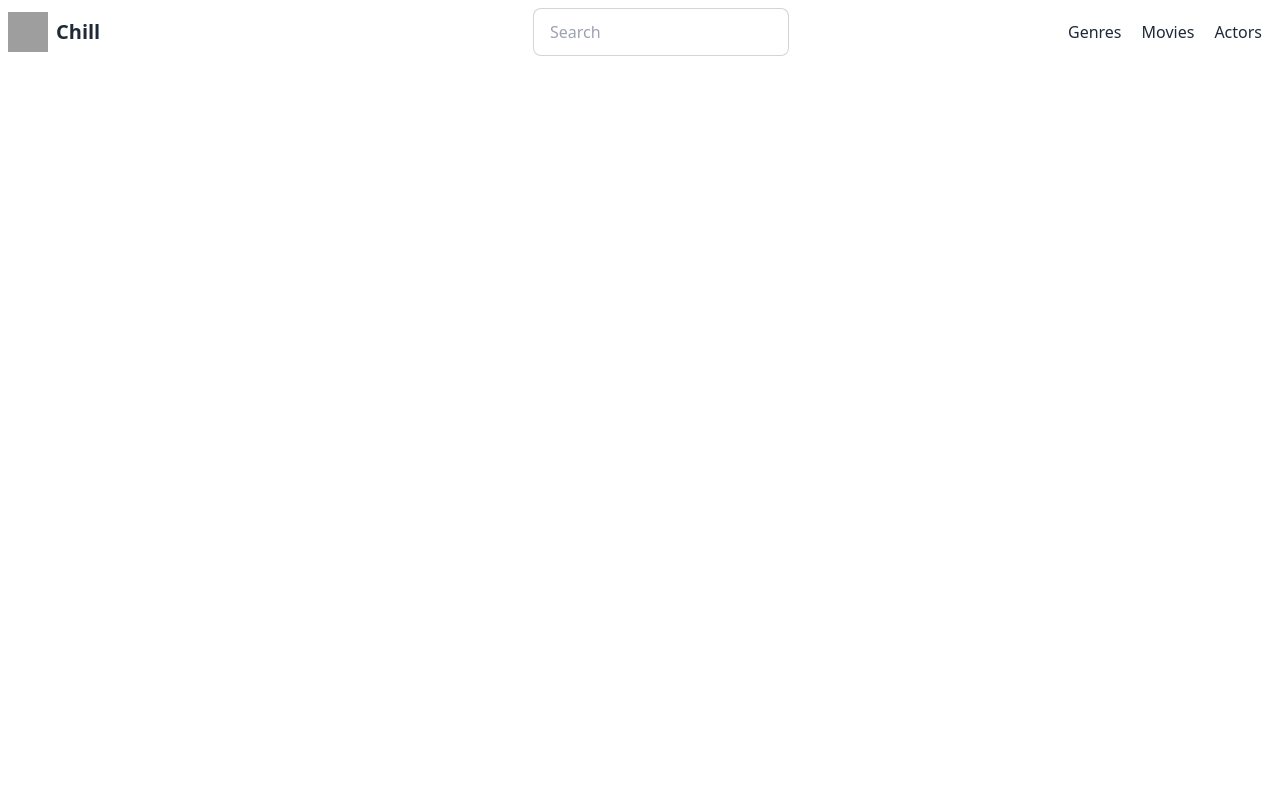
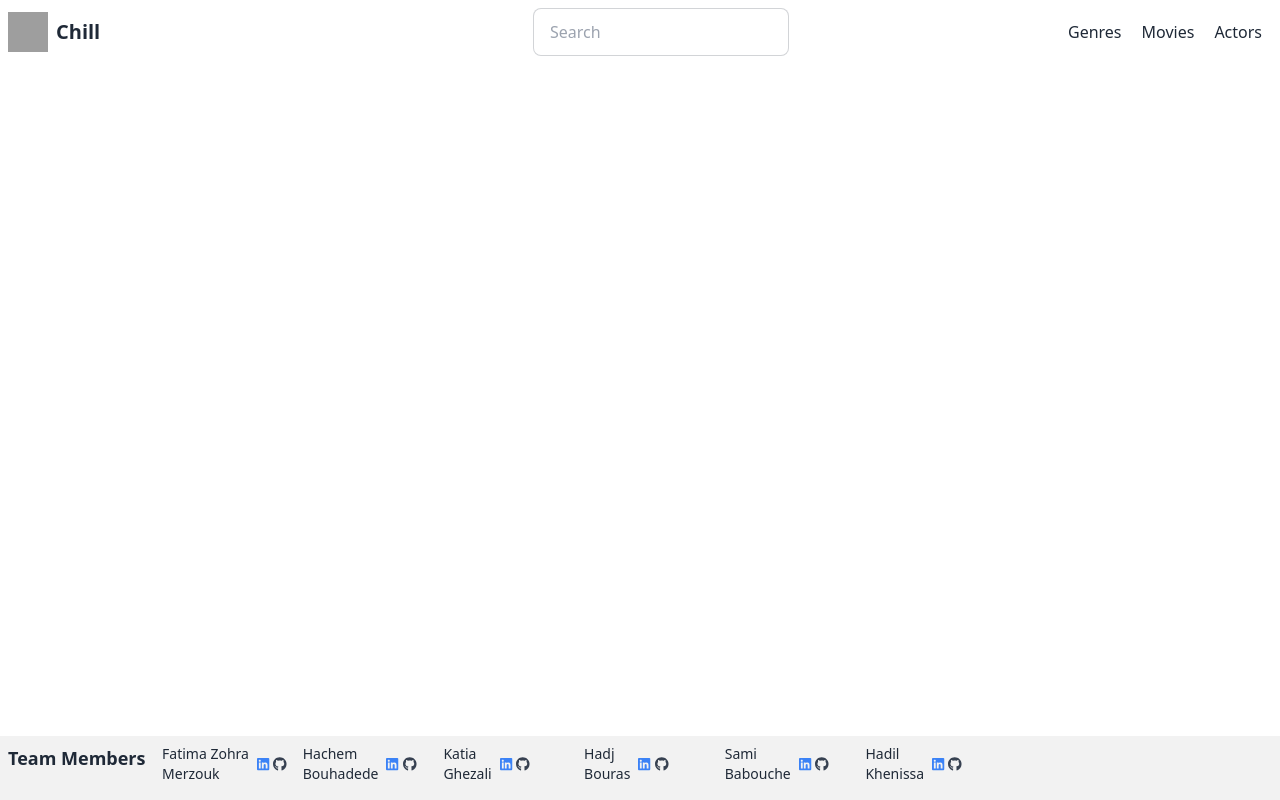
Before and after one commit to 202306-NEA-DZ-FEW/movie-project-codenchill, a Next.js app: page / in a window 1280 px wide. Built offline with nearby package versions, Linux system fonts and the light colour scheme; grey boxes are pictures that could not be loaded.

Commit message:
feat(footer): creat and work on the footer component
creat a footer component, add the required socials to each member

BREAKING CHANGE: we have a footer

Footer #13

```diff
--- a/package.json
+++ b/package.json
@@ -12,6 +12,10 @@
     "prepare": "husky install"
   },
   "dependencies": {
+    "@fortawesome/fontawesome-svg-core": "^6.4.2",
+    "@fortawesome/free-brands-svg-icons": "^6.4.2",
+    "@fortawesome/free-solid-svg-icons": "^6.4.2",
+    "@fortawesome/react-fontawesome": "^0.2.0",
     "eslint": "8.49.0",
     "eslint-config-next": "13.4.19",
     "next": "^13.4.19",
--- /dev/null
+++ b/src/components/Footer/Footer.jsx
@@ -0,0 +1,119 @@
+import React from "react"
+import { FontAwesomeIcon } from "@fortawesome/react-fontawesome"
+import { faGithub, faLinkedin } from "@fortawesome/free-brands-svg-icons"
+
+export default function Footer() {
+  const teamMembers = [
+    {
+      name: (
+        <>
+          Fatima Zohra <br /> Merzouk
+        </>
+      ),
+      linkedin: "https://www.linkedin.com/in/fatima-linkedin/",
+      github: "https://github.com/fatima-github",
+    },
+    {
+      name: (
+        <>
+          Hachem <br /> Bouhadede
+        </>
+      ),
+      linkedin: "https://www.linkedin.com/in/hachem-bouhadede/",
+      github: "https://github.com/HachemBouhadede",
+    },
+    {
+      name: (
+        <>
+          Katia <br /> Ghezali
+        </>
+      ),
+      linkedin: "https://www.linkedin.com/in/katia-linkedin/",
+      github: "https://github.com/katia-github",
+    },
+    {
+      name: (
+        <>
+          Hadj <br />
+          Bouras
+        </>
+      ),
+      linkedin: "https://www.linkedin.com/in/hadj-linkedin/",
+      github: "https://github.com/hadj-github",
+    },
+    {
+      name: (
+        <>
+          Sami <br />
+          Babouche
+        </>
+      ),
+      linkedin: "https://www.linkedin.com/in/sami-linkedin/",
+      github: "https://github.com/sami-github",
+    },
+    {
+      name: (
+        <>
+          Hadil <br />
+          Khenissa
+        </>
+      ),
+      linkedin: "https://www.linkedin.com/in/hadil-linkedin/",
+      github: "https://github.com/hadil-github",
+    },
+  ]
+
+  // Split the team members into two groups, each containing three members
+  const membersGroup1 = teamMembers.slice(0, 3)
+  const membersGroup2 = teamMembers.slice(3, 6)
+
+  return (
+    <footer className="footer p-2 bg-base-200 text-base-content fixed bottom-0 w-full">
+      <h2 className="text-lg font-semibold mb-2">Team Members</h2>
+      <div className="grid grid-cols-8 gap-4">
+        {membersGroup1.map((member, index) => (
+          <div key={index} className="flex items-center mb-2">
+            <span className="mr-2">{member.name}</span>
+            <a
+              href={member.linkedin}
+              target="_blank"
+              rel="noopener noreferrer"
+              className="text-blue-500 hover:text-blue-700"
+            >
+              <FontAwesomeIcon icon={faLinkedin} />
+            </a>
+            <a
+              href={member.github}
+              target="_blank"
+              rel="noopener noreferrer"
+              className="text-gray-700 hover:text-gray-900 ml-1"
+            >
+              <FontAwesomeIcon icon={faGithub} />
+            </a>
+          </div>
+        ))}
+        {membersGroup2.map((member, index) => (
+          <div key={index} className="flex items-center mb-2">
+            <span className="mr-2">{member.name}</span>
+            <a
+              href={member.linkedin}
+              target="_blank"
+              rel="noopener noreferrer"
+              className="text-blue-500 hover:text-blue-700"
+            >
+              <FontAwesomeIcon icon={faLinkedin} />
+            </a>
+            <a
+              href={member.github}
+              target="_blank"
+              rel="noopener noreferrer"
+              className="text-gray-700 hover:text-gray-900 ml-1"
+            >
+              <FontAwesomeIcon icon={faGithub} />
+            </a>
+          </div>
+        ))}
+      </div>
+    </footer>
+  )
+}
--- a/src/pages/index.js
+++ b/src/pages/index.js
@@ -1,5 +1,11 @@
+import Footer from "@/components/Footer/Footer"
 import NewNav from "@/components/Navbar/Navbar"
 
 export default function Home() {
-  return <NewNav />
+  return (
+    <>
+      <NewNav />
+      <Footer />
+    </>
+  )
 }
```
Also changed, not shown: 1 other file (tests, documents, lock files or other folders).
